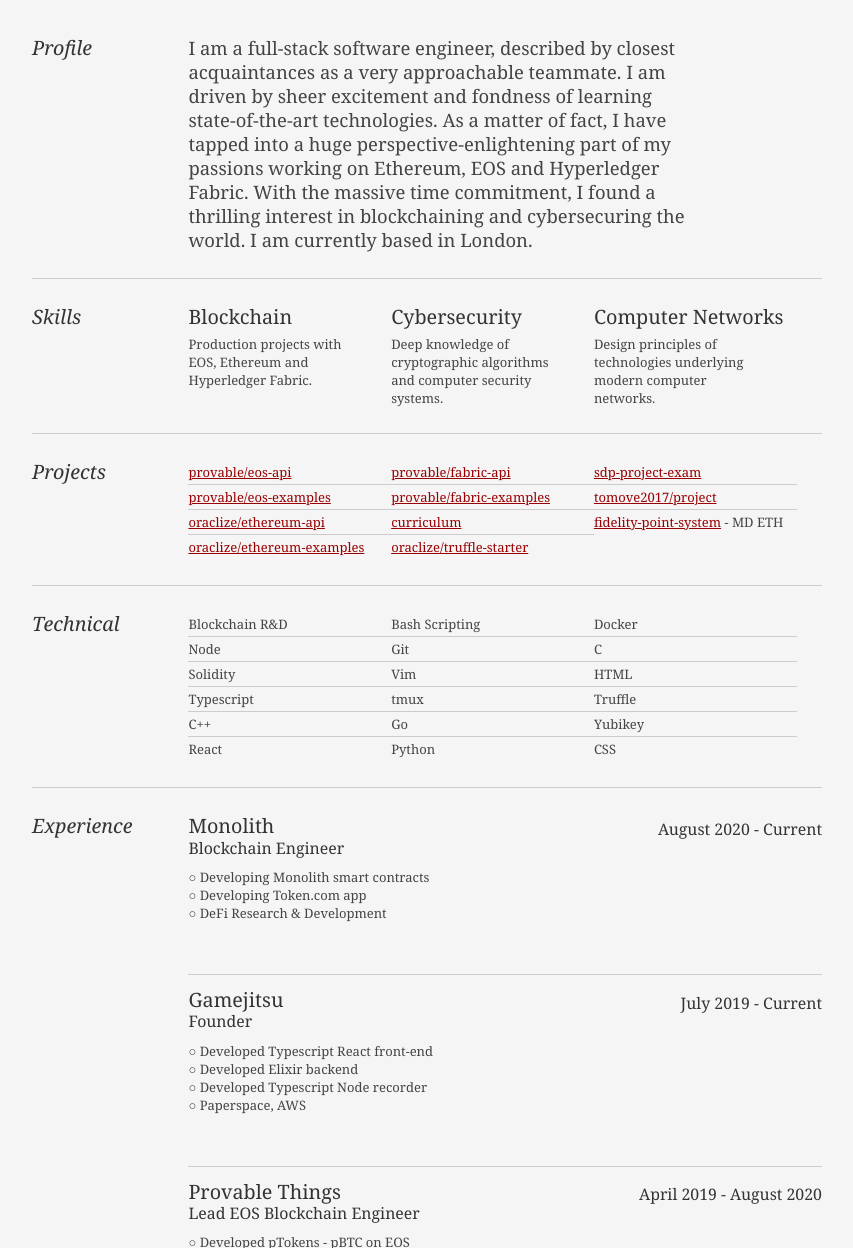
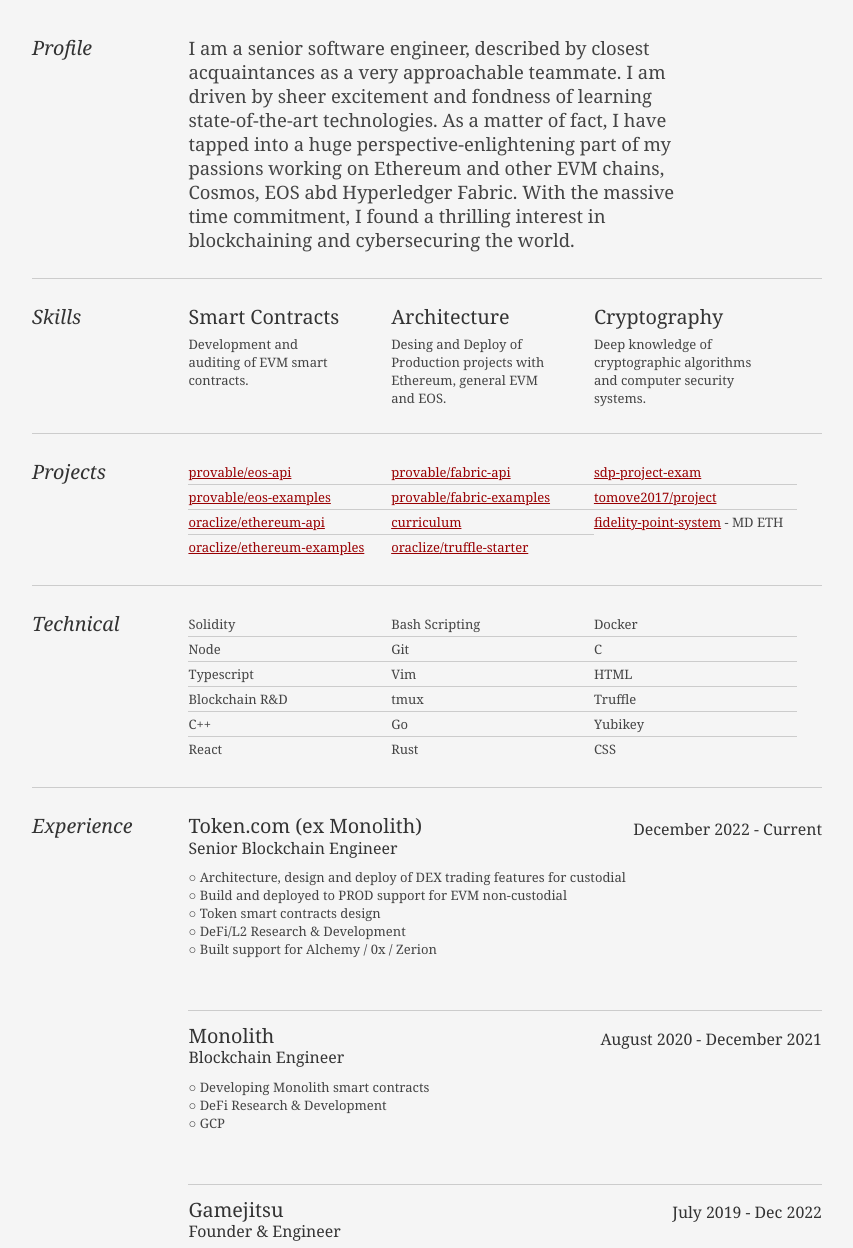
Before and after one commit to riccardopersiani/riccardopersiani.github.io, a plain HTML site: page index.html in a window 1280 px wide. Shown: the part 239-1487 px from the top of the page, without its empty margins (213-1066 px from the left). Drawn offline with Linux system fonts and the light colour scheme.

Commit message:
feat: update to latest

```diff
--- a/index.html
+++ b/index.html
@@ -10,7 +10,7 @@
     <link rel="canonical" href="http://riccardopersiani.com/">
     <link rel="stylesheet" type="text/css" href="reset.css" media="all">
     <link rel="stylesheet" type="text/css" href="resume.css" media="all">
-    <title>Riccardo Persiani | Blockchain Engineer | r.persian@protonmail.com</title>
+    <title>Riccardo Persiani | Senior Blockchain Engineer | r.persian@protonmail.com</title>
   </head>
 
   <body>
@@ -21,7 +21,7 @@
           <div class="yui-gc">
             <div class="yui-u first">
               <h1>Riccardo Persiani</h1>
-              <h2>Software Engineer</h2>
+              <h2>Senior Blockchain Engineer</h2>
             </div>
             <div class="yui-u">
               <div class="contact-info">
@@ -44,8 +44,8 @@
                 </div>
                 <div class="yui-u">
                   <p class="enlarge">
-                    I am a full-stack software engineer, described by closest acquaintances as a very approachable teammate. I am driven by sheer excitement and fondness of learning state-of-the-art technologies.
-                    As a matter of fact, I have tapped into a huge perspective-enlightening part of my passions working on Ethereum, EOS and Hyperledger Fabric. With the massive time commitment, I found a thrilling interest in blockchaining and cybersecuring the world. I am currently based in London.
+                    I am a senior software engineer, described by closest acquaintances as a very approachable teammate. I am driven by sheer excitement and fondness of learning state-of-the-art technologies.
+                    As a matter of fact, I have tapped into a huge perspective-enlightening part of my passions working on Ethereum and other EVM chains, Cosmos, EOS abd Hyperledger Fabric. With the massive time commitment, I found a thrilling interest in blockchaining and cybersecuring the world.
                   </p>
                 </div>
               </div>
@@ -56,20 +56,20 @@
                 </div>
                 <div class="yui-u">
                   <div class="talent">
-                    <h2>Blockchain</h2>
-                    <p>Production projects with EOS, Ethereum and Hyperledger Fabric.</p>
+                    <h2>Smart Contracts</h2>
+                    <p>Development and auditing of EVM smart contracts.</p>
                   </div>
                   <div class="talent">
-                    <h2>Cybersecurity</h2>
-                    <p>Deep knowledge of cryptographic algorithms and computer security systems.</p>
+                    <h2>Architecture</h2>
+                    <p>Desing and Deploy of Production projects with Ethereum, general EVM and EOS.</p>
                   </div>
                   <div class="talent">
-                    <h2>Computer Networks</h2>
-                    <p>Design principles of technologies underlying modern computer networks.</p>
+                    <h2>Cryptography</h2>
+                    <p>Deep knowledge of cryptographic algorithms and computer security systems.</p>
                   </div>
                 </div>
               </div>
-              <!-- PROJECTS -->
+              <!-- PROJECTS dex trader / evm trader / monolith wallets / defi / nft -->
               <div class="yui-gf">
                 <div class="yui-u first">
                   <h2>Projects</h2>
@@ -138,10 +138,10 @@
                 </div>
                 <div class="yui-u">
                   <ul class="talent">
+                    <li>Solidity</li>
+                    <li>Node</li>
+                    <li>Typescript</li>
                     <li>Blockchain R&D</li>
-                    <li>Node</li>
-                    <li>Solidity</li>
-                    <li>Typescript</li>
                     <li>C++</li>
                     <li class="last">React</li>
                   </ul>
@@ -151,7 +151,7 @@
                     <li>Vim</li>
                     <li>tmux</li>
                     <li>Go</li>
-                    <li class="last">Python</li>
+                    <li class="last">Rust</li>
                   </ul>
                   <ul class="talent">
                     <li>Docker</li>
@@ -170,33 +170,45 @@
                 </div>
                 <div class="yui-u">
                   <div class="job">
+                    <h2>Token.com (ex Monolith)</h2>
+                    <h3>Senior Blockchain Engineer</h3>
+                    <h4>December 2022 - Current</h4>
+                    <p>
+                    ○ Architecture, design and deploy of DEX trading features for custodial<br>
+                    ○ Build and deployed to PROD support for EVM non-custodial<br>
+                    ○ Token smart contracts design<br>
+                    ○ DeFi/L2 Research & Development<br>
+                    ○ Built support for Alchemy / 0x / Zerion<br>
+                    </p>
+                  </div>
+                  <div class="job">
                     <h2>Monolith</h2>
                     <h3>Blockchain Engineer</h3>
-                    <h4>August 2020 - Current</h4>
+                    <h4>August 2020 - December 2021</h4>
                     <p>
                     ○ Developing Monolith smart contracts<br>
-                    ○ Developing Token.com app<br>
                     ○ DeFi Research & Development<br>
+                    ○ GCP<br>
                     </p>
                   </div>
                 </div>
                 <div class="yui-u">
                   <div class="job">
                     <h2>Gamejitsu</h2>
-                    <h3>Founder</h3>
-                    <h4>July 2019 - Current</h4>
+                    <h3>Founder & Engineer</h3>
+                    <h4>July 2019 - Dec 2022</h4>
                     <p>
                     ○ Developed Typescript React front-end<br>
                     ○ Developed Elixir backend<br>
-                    ○ Developed Typescript Node recorder<br>
+                    ○ Developed Typescript Node custom recorder<br>
                     ○ Paperspace, AWS <br>
                     </p>
                   </div>
                 </div>
                 <div class="yui-u">
                   <div class="job">
-                    <h2>Provable Things</h2>
-                    <h3>Lead EOS Blockchain Engineer</h3>
+                    <h2>Provable Things (ex Oraclize)</h2>
+                    <h3>Blockchain Engineer - Lead EOS</h3>
                     <h4>April 2019 - August 2020</h4>
                     <p>
                     ○ Developed pTokens - pBTC on EOS<br>
@@ -213,8 +225,8 @@
                 </div>
                 <div class="yui-u">
                   <div class="job">
-                    <h2>Provable Things</h2>
-                    <h3>Full Stack Blockchain Engineer</h3>
+                    <h2>Oraclize</h2>
+                    <h3>Blockchain Engineer - Full Stack </h3>
                     <h4>Jun 2018 - April 2019</h4>
                     <p>
                     ○ Development on Ethereum<br>
@@ -230,7 +242,7 @@
                 <div class="yui-u">
                   <div class="job">
                     <h2>Vetrya</h2>
-                    <h3>Software Engineer</h3>
+                    <h3>Software Engineer Intern</h3>
                     <h4>Sept 2017 - Jul 2018</h4>
                     <p>Development of a fidelity point system as a distributed application on the Ethereum blockchain. Master's Degree Thesis Project</p>
                   </div>
@@ -238,7 +250,7 @@
                 <div class="yui-u">
                   <div class="job last">
                     <h2>Bechelor's Degree Thesis Project</h2>
-                    <h3>Software Engineer</h3>
+                    <h3>Software Engineer Thesist</h3>
                     <h4>Jan 2015 - Jul 2015</h4>
                     <p>Android Application implemented with the Artificial Intelligence laboratory of UNISI.</p>
                   </div>
@@ -285,7 +297,7 @@
                 </div>
                 <div class="yui-u">
                   <div class="job last">
-                    <h2>Eth CC Hackathon 2021</h2>
+                    <h2>EthCC Hackathon 2021</h2>
                     <h3>Reaction$ &mdash; <strong>1st Place</strong> </h3>
                     <h4>July 2021</h4>
                   </div>
@@ -336,6 +348,21 @@
                 </div>
                 <div class="yui-u">
                   <div class="job">
+                    <h2>Devcon 7 - Soon</h2>
+                    <h3>Bangkok, TH</h3>
+                    <h4>November 2024</h4>
+                  </div>
+                  <div class="job">
+                    <h2>EthCC 5</h2>
+                    <h3>Paris, FR</h3>
+                    <h4>July 2023</h4>
+                  </div>
+                  <div class="job">
+                    <h2>Devcon 6</h2>
+                    <h3>Bogota, CO</h3>
+                    <h4>November 2024</h4>
+                  </div>
+                  <div class="job">
                     <h2>EthCC 4</h2>
                     <h3>Paris, FR</h3>
                     <h4>July 2021</h4>
```
